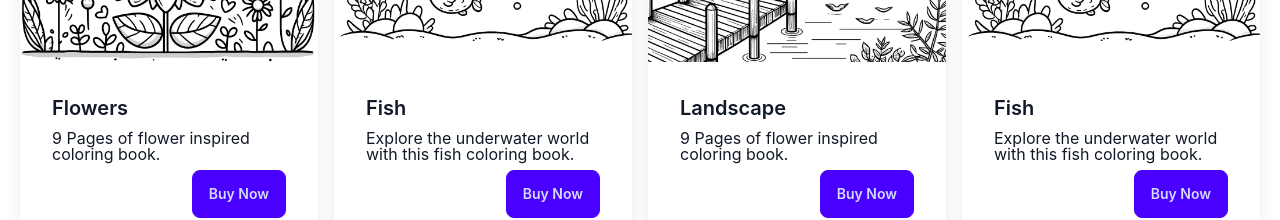
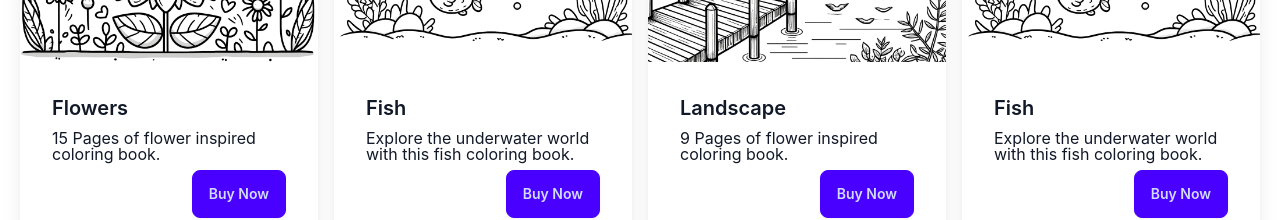
Before and after one commit to totoantonio/colors, a React (Vite) app: page / in a window 1280 px wide. Shown: the part 1120-1340 px from the top of the page. Built offline with nearby package versions, Linux system fonts and the light colour scheme; no server answers.

Commit message:
Add Test Files

```diff
--- a/src/Components/Products.jsx
+++ b/src/Components/Products.jsx
@@ -6,7 +6,7 @@ function Products() {
       id: 1,
       imgSrc: "./Flowers.webp",
       title: "Flowers",
-      description: "9 Pages of flower inspired coloring book.",
+      description: "15 Pages of flower inspired coloring book.",
     },
     {
       id: 2,
```
